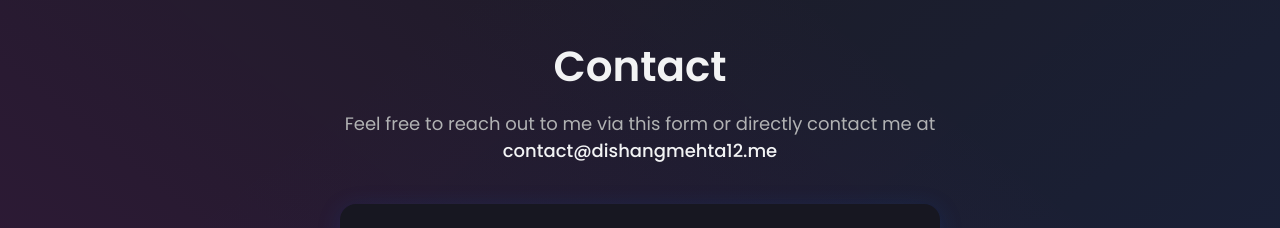
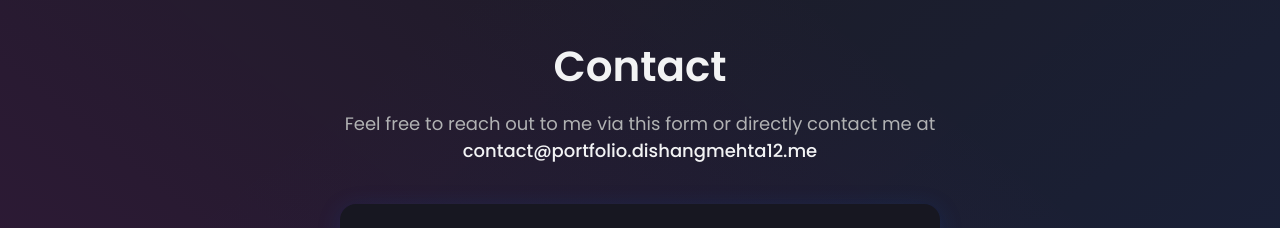
Before and after one commit to DishangMehta11/react-portfolio, a React (Create React App) app: page / in a window 1280 px wide. Shown: the part 5060-5288 px from the top of the page. Built offline with nearby package versions, Linux system fonts and the light colour scheme.

Commit message:
Centralized email id

```diff
--- a/src/components/Contact/index.js
+++ b/src/components/Contact/index.js
@@ -5,6 +5,7 @@ import emailjs from "@emailjs/browser";
 import { Snackbar } from "@mui/material";
 import "../../App.css";
 import { NavLink } from "../Navbar/NavbarStyledComponent";
+import { Bio } from "../../data/constants";
 
 const Container = styled.div`
 	display: flex;
@@ -144,7 +145,7 @@ const Contact = () => {
 				"service_rl082ai",
 				"template_m8xtork",
 				form.current,
-				"05K-5QRWK0HOnRast"
+				"05K-5QRWK0HOnRast",
 			)
 			.then(
 				(result) => {
@@ -153,7 +154,7 @@ const Contact = () => {
 				},
 				(error) => {
 					console.log(error.text);
-				}
+				},
 			);
 	};
 
@@ -163,9 +164,7 @@ const Contact = () => {
 				<Title>Contact</Title>
 				<Desc>
 					Feel free to reach out to me via this form or directly contact me at{" "}
-					<NavLink href="mailto:contact@dishangmehta12.me">
-						contact@dishangmehta12.me
-					</NavLink>
+					<NavLink href={"mailto:" + Bio.email}>{Bio.email}</NavLink>
 				</Desc>
 				<ContactForm ref={form} onSubmit={handleSubmit}>
 					<ContactTitle>Email Me 🚀</ContactTitle>
--- a/src/components/Footer/index.js
+++ b/src/components/Footer/index.js
@@ -93,7 +93,7 @@ function Footer() {
 					<NavLink href="#experience">Experience</NavLink>
 					<NavLink href="#projects">Projects</NavLink>
 					<NavLink href="#education">Education</NavLink>
-					<NavLink href="mailto:contact@dishangmehta12.me">Contact</NavLink>
+					<NavLink href={"mailto:" + Bio.email}>Contact</NavLink>
 				</Nav>
 				<SocialMediaIcons>
 					<SocialMediaIcon href={Bio.github} target="display">
--- a/src/components/Navbar/index.js
+++ b/src/components/Navbar/index.js
@@ -100,7 +100,7 @@ const Navbar = () => {
 							Education
 						</MobileLink>
 						<MobileLink
-							href="mailto:contact@dishangmehta12.me"
+							href={"mailto:" + Bio.email}
 							onClick={() => {
 								setIsOpen(!isOpen);
 							}}
--- a/src/data/constants.js
+++ b/src/data/constants.js
@@ -39,6 +39,7 @@ export const Bio = {
 	linkedin: "https://www.linkedin.com/in/dishang-mehta/",
 	twitter: "https://twitter.com/dmehta624",
 	insta: "https://www.instagram.com/dishang_mehta11/",
+	email: "contact@portfolio.dishangmehta12.me",
 };
 
 export const skills = [
```
